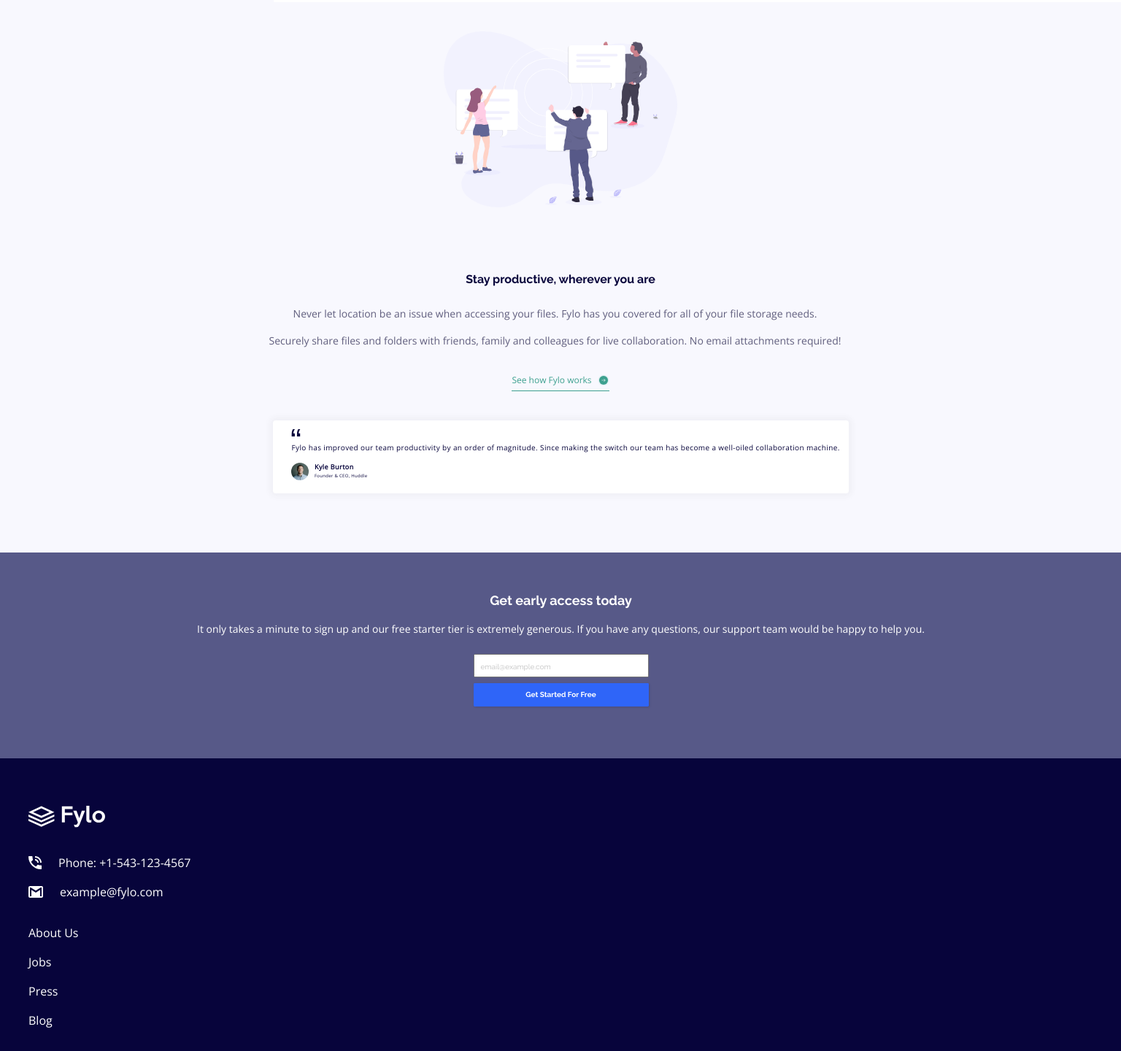
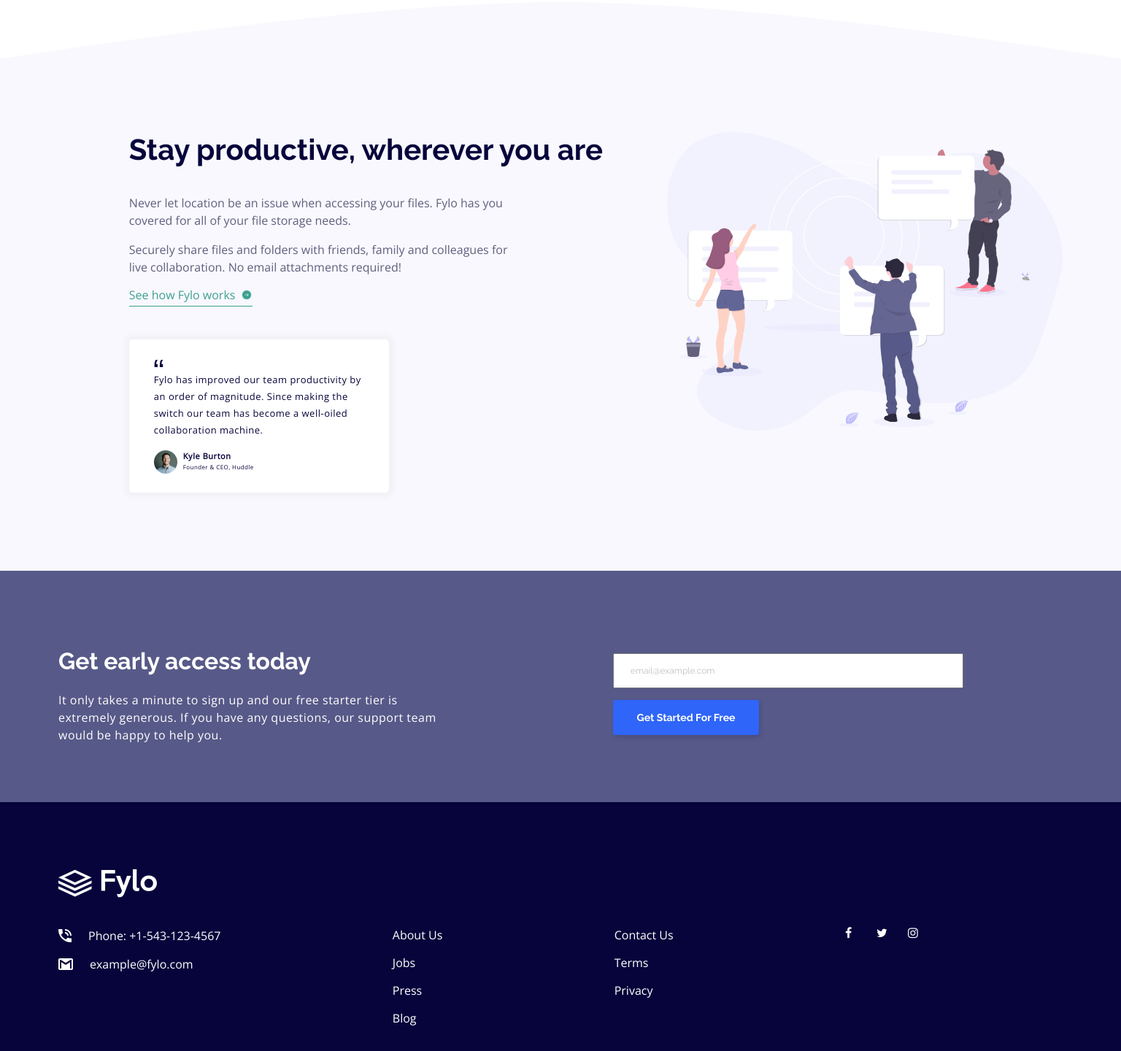
Before and after one commit to corjon/fylo-landing-page-with-two-column-layout, a plain HTML site: page index.html in a window 1536 px wide. Shown: the part 835-2275 px from the top of the page at 73% size. Drawn offline with nearby package versions, Linux system fonts and the light colour scheme.

Commit message:
second commit

```diff
--- a/index.html
+++ b/index.html
@@ -8,7 +8,9 @@
   <link rel="preconnect" href="https://fonts.googleapis.com">
   <link rel="preconnect" href="https://fonts.gstatic.com" crossorigin>
   <link href="https://fonts.googleapis.com/css2?family=Open+Sans&family=Raleway:wght@400;700&display=swap" rel="stylesheet">
+  <link rel="stylesheet" href="https://cdnjs.cloudflare.com/ajax/libs/font-awesome/4.7.0/css/font-awesome.min.css">
   <link rel="stylesheet" href="style.css">
+  <script src="script.js" defer></script>
 
   <title>Frontend Mentor | Fylo landing page with two column layout</title>
 
@@ -19,9 +21,9 @@
     <img src="images/logo.svg" alt="company logo">
     <nav aria-label="primary">
       <ul>
-        <li><a href="">Features</a></li>
-        <li><a href="">Team</a></li>
-        <li><a href="">Sign In</a></li>
+        <li><a href="#">Features</a></li>
+        <li><a href="#">Team</a></li>
+        <li><a href="#">Sign In</a></li>
       </ul>
     </nav>
   </header>
@@ -39,10 +41,12 @@
         <form>
           <input type="text" placeholder="Enter your email...">
           <input type="submit" value="Get Started">
+          <span class="err-msg">Email is invalid</span>
         </form>
       </div>
     </div>
 
+    <div class="bg-curve"></div>
     <div class="middle">
       <img src="images/illustration-2.svg" alt="three people holding up large speech bubbles">
 
@@ -55,7 +59,7 @@
         <p>Securely share files and folders with friends, family and colleagues for
         live collaboration. No email attachments required!</p>
 
-        <a href="">See how Fylo works<img src="images/icon-arrow.svg" alt=""></a>
+        <a href="#">See how Fylo works<img src="images/icon-arrow.svg" alt=""></a>
 
         <div class="testimonial">
           <img src="images/icon-quotes.svg" alt="">
@@ -84,6 +88,7 @@
       <form>
         <input type="text" placeholder="email@example.com">
         <input type="submit" value="Get Started For Free">
+        <span class="err-msg">Email is invalid</span>
       </form>
     </div>
   </main>
@@ -100,21 +105,23 @@
       </ul>
 
       <ul class="site-map">
-        <li><a href="">About Us</a></li>
-        <li><a href="">Jobs</a></li>
-        <li><a href="">Press</a></li>
-        <li><a href="">Blog</a></li>
+        <li><a href="#">About Us</a></li>
+        <li><a href="#">Jobs</a></li>
+        <li><a href="#">Press</a></li>
+        <li><a href="#">Blog</a></li>
       </ul>
 
       <ul class="company">
-        <li><a href="">Contact Us</a></li>
-        <li><a href="">Terms</a></li>
-        <li><a href="">Privacy</a></li>
+        <li><a href="#">Contact Us</a></li>
+        <li><a href="#">Terms</a></li>
+        <li><a href="#">Privacy</a></li>
       </ul>
 
-      <!-- facebook icon -->
-      <!-- twitter icon -->
-      <!-- instagram icon -->
+      <ul class="socials">
+        <li><a href="#" aria-label="facebook" class="fa fa-facebook-f"></a></li>
+        <li><a href="#" aria-label="twitter" class="fa fa-twitter"></a></li>
+        <li><a href="#" aria-label="instagram" class="fa fa-instagram"></a></li>
+      </ul>
     </nav>
   </footer>
 
--- /dev/null
+++ b/script.js
@@ -0,0 +1,21 @@
+const emailFormat = /^\w+([\.-]?\w+)*@\w+([\.-]?\w+)*(\.\w{2,3})+$/;
+const forms = document.querySelectorAll('form');
+
+forms.forEach((item) => {
+  item.addEventListener("submit", (e) => {
+    e.preventDefault();
+
+    let textField = item.firstElementChild;
+    let errMsg = item.querySelector(".err-msg");
+    if (textField.value === "" || !textField.value.match(emailFormat)) {
+      textField.style.borderColor = "#EF4877";
+      errMsg.classList.add("visible");
+    }
+    else {
+      textField.style.borderColor = "#07043B";
+      errMsg.classList.remove("visible");
+      alert("email valid. no data submitted");
+      item.reset();
+    }
+  });
+});
--- a/style.css
+++ b/style.css
@@ -31,14 +31,10 @@ header img {
   height: 24px;
 }
 
-/* header nav */
-
 header nav ul {
   display: flex;
   gap: 24px;
 }
-
-/* header nav ul li */
 
 header nav ul li a {
   font-family: 'Raleway';
@@ -47,9 +43,6 @@ header nav ul li a {
   line-height: 14px;
   color: #07043B;
 }
-
-
-/* main */
 
 .top {
   margin: 0 27px 143px 28px;
@@ -82,6 +75,7 @@ h1 {
 }
 
 .top form {
+  position: relative;
   margin: 0 auto;
   width: 304px;
 }
@@ -121,19 +115,37 @@ h1 {
   border-radius: 3.125px;
 }
 
+.top form .err-msg {
+  display: none;
+  position: absolute;
+  top: 42px;
+  left: 0;
+  font-family: 'Open Sans';
+  font-style: normal;
+  font-weight: 400;
+  font-size: 12px;
+  line-height: 16px;
+  letter-spacing: 0.4px;
+  color: #EF4877;
+}
+
+.top form .err-msg.visible {
+  display: initial;
+}
+
+.bg-curve {
+  width: 100%;
+  height: 53px;
+  background-image: url("images/bg-curve-mobile.svg");
+  background-repeat: no-repeat;
+  background-size: cover;
+}
+
 .middle {
   display: flex;
   flex-direction: column;
   align-items: center;
-  position: relative;
   background-color: #F8F8FE;
-}
-
-.middle::before {
-  content: url("images/bg-curve-mobile.svg");
-  position: absolute;
-  top: -53px;
-  width: 100%;
 }
 
 .middle > img {
@@ -198,8 +210,6 @@ h1 {
   border-radius: 3.93258px;
 }
 
-/* .testimonial > img*/
-
 .testimonial > p {
   margin-bottom: 11.94px;
   font-family: 'Open Sans';
@@ -239,13 +249,10 @@ h1 {
   color: #07043B;
 }
 
-
 .bottom {
   padding: 54px 47px 71px 48px;
   background-color: #575988;
 }
-
-/* .bottom .wrapper */
 
 .bottom .wrapper h3 {
   margin-bottom: 16px;
@@ -269,6 +276,7 @@ h1 {
 }
 
 .bottom form {
+  position: relative;
   margin: 0 auto;
   width: 240px;
 }
@@ -277,6 +285,7 @@ h1 {
   margin-bottom: 8px;
   width: 240px;
   height: 32px;
+  text-indent: 22px;
 }
 
 .bottom form input[type=text]::placeholder {
@@ -284,7 +293,6 @@ h1 {
   font-weight: 400;
   font-size: 10px;
   line-height: 12px;
-  text-indent: 8px;
   color: #C0C0C0;
 }
 
@@ -302,6 +310,22 @@ h1 {
   border-radius: 1.47059px;
 }
 
+.bottom form .err-msg {
+  display: none;
+  position: absolute;
+  top: -18px;
+  left: 0;
+  font-family: 'Open Sans';
+  font-weight: 400;
+  font-size: 12px;
+  line-height: 16px;
+  letter-spacing: 0.4px;
+  color: white;
+}
+
+.bottom form .err-msg.visible {
+  display: initial;
+}
 
 footer {
   padding: 65px 0 42px 39px;
@@ -327,7 +351,7 @@ footer > img {
 }
 
 .contact li:first-child {
-  margin-bottom: 16px;
+  margin-bottom: 15px;
 }
 
 footer nav ul li a,
@@ -349,14 +373,16 @@ footer nav ul li a,
   margin-bottom: 0;
 }
 
+.socials {
+  display: flex;
+  gap: 12px;
+  margin-top: 32px;
+}
 
-/* footer nav */
-
-/* footer nav ul */
-
-/* footer nav ul li */
-
-/* footer nav ul li a */
+.socials li a {
+  width: 31px;
+  height: 31px;
+}
 
 @media screen and (min-width: 1440px) {
   header {
@@ -368,8 +394,6 @@ footer nav ul li a,
     height: 49px;
   }
 
-  /* header nav */
-
   header nav ul {
     gap: 57px;
   }
@@ -379,11 +403,10 @@ footer nav ul li a,
     line-height: 19px;
   }
 
-  /* main */
-
   .top {
     display: flex;
     flex-direction: row-reverse;
+    gap: 13px;
     margin: 0 80px 164px;
   }
 
@@ -407,6 +430,7 @@ footer nav ul li a,
   .top .wrapper p {
     margin: 0;
     margin-bottom: 25px;
+    width: 585px;
     font-size: 17px;
     line-height: 24px;
     letter-spacing: 0.53125px;
@@ -448,8 +472,199 @@ footer nav ul li a,
     border-radius: 3.125px;
   }
 
-  /* .middle */
+  .top form .err-msg {
+    top: 50px;
+  }
 
-  /* .middle::before */
+  .bg-curve {
+    height: 114px;
+    background-image: url("images/bg-curve-desktop.svg");
+  }
 
+  .middle {
+    flex-direction: row-reverse;
+    align-items: flex-start;
+    gap: 88px;
+    padding: 64px 0 107px;
+  }
+
+  .middle > img {
+    display: inline-block;
+    margin: 0;
+    margin-right: 80px;
+    width: 542px;
+    height: 409px;
+  }
+
+  .middle .wrapper {
+    align-items: flex-start;
+    margin-left: 80px;
+  }
+
+  .middle .wrapper h2 {
+    margin-bottom: 38px;
+    font-size: 40px;
+    line-height: 47px;
+    text-align: left;
+  }
+
+  .middle .wrapper > p {
+    padding: 0;
+    width: 529px;
+    font-size: 16px;
+    line-height: 24px;
+    text-align: left;
+  }
+
+  .middle .wrapper > p:nth-child(3) {
+    margin-bottom: 15px;
+  }
+
+  .middle .wrapper a {
+    padding-bottom: 4px;
+    margin-bottom: 45px;
+    font-size: 16px;
+    line-height: 22px;
+  }
+
+  .middle .wrapper a:hover {
+    color: #71DFCC;
+    border-color: #71DFCC;
+  }
+
+  .middle .wrapper a:hover img {
+    filter: brightness(138%) saturate(79%);
+  }
+
+  .testimonial {
+    margin: 0;
+    padding: 26px 34px;
+    width: 356px;
+    box-shadow: 0px 0px 10px 5px rgba(56, 56, 56, 0.0458843);
+    border-radius: 5px;
+  }
+
+  .testimonial > p {
+    margin-bottom: 16px;
+    font-size: 13px;
+    line-height: 23px;
+    letter-spacing: 0.5px;
+  }
+
+  .avatar {
+    gap: 8px;
+  }
+
+  .avatar img {
+    width: 32px;
+    height: 32px;
+  }
+
+  .avatar div p:first-child {
+    font-size: 11px;
+    line-height: 15px;
+    letter-spacing: 0.55px;
+  }
+
+  .avatar div p:nth-child(2) {
+    font-size: 8px;
+    line-height: 15px;
+    letter-spacing: 0.4px;
+  }
+
+  .bottom {
+    display: flex;
+    align-items: center;
+    gap: 227px;
+    padding: 100px 120px 80px 80px;
+  }
+
+  .bottom .wrapper {
+    width: 533px;
+  }
+
+  .bottom .wrapper h3 {
+    margin-bottom: 17px;
+    font-size: 32px;
+    line-height: 48px;
+    text-align: left;
+  }
+
+  .bottom .wrapper p {
+    margin-bottom: 0;
+    font-size: 16px;
+    line-height: 24px;
+    letter-spacing: 0.5px;
+    text-align: left;
+  }
+
+  .bottom form {
+    margin: 0;
+    width: 480px;
+  }
+
+  .bottom form input[type=text] {
+    margin-bottom: 16px;
+    width: 480px;
+    height: 48px;
+  }
+
+  .bottom form input[type=text]::placeholder {
+    font-size: 12px;
+    line-height: 14px;
+    text-indent: 22px;
+    color: #C0C0C0;
+  }
+
+  .bottom form input[type=submit] {
+    width: 200px;
+    height: 48px;
+    font-size: 14px;
+    line-height: 16px;
+    background-color: #2F65F8;
+    box-shadow: 2px 3px 6px rgba(7, 4, 59, 0.157043);
+    border: none;
+    border-radius: 3.125px;
+  }
+
+  .bottom form input[type=submit]:hover {
+    cursor: pointer;
+    background-color: #6C9BFF;
+  }
+
+  .bottom form .err-msg {
+    top: 49px;
+  }
+
+  footer {
+    padding: 92px 261px 86px 80px;
+  }
+
+  footer > img {
+    margin-bottom: 36px;
+    width: 135px;
+    height: 39px;
+  }
+
+  .contact,
+  .site-map {
+    margin-bottom: 0;
+  }
+
+  footer nav {
+    display: flex;
+    justify-content: space-between;
+  }
+
+  footer nav ul li a {
+    line-height: 22px;
+  }
+
+  footer nav ul li a:hover {
+    color: #6C9BFF;
+  }
+
+  .socials {
+    margin-top: 0;
+  }
 }
```
